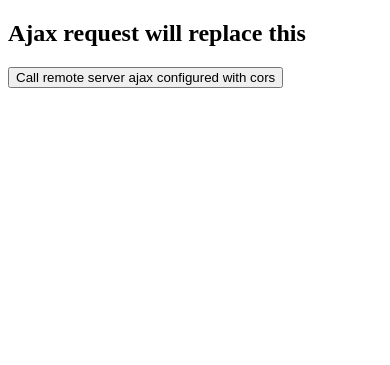
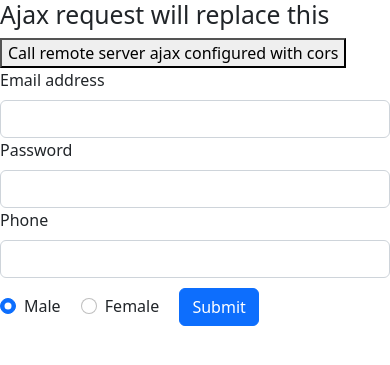
Before and after one commit to estone/cruft, a Flask app: template cors/templates/partner.html in a window 390 px wide. Shown: the top 365 px of the page. Run offline with Flask 2, Linux system fonts and the light colour scheme; the template is opened without the code that fills it, so the values that code supplies are empty.

Commit message:
Add form to CORS demo

```diff
--- a/cors/app.py
+++ b/cors/app.py
@@ -8,5 +8,20 @@ CORS(app)
 def ajax():
   return "This is the response from the remote server. The remote server is configured to allow cross origin requests"
 
+@app.route('/store-form', methods=['POST'])
+def store_form():
+	print("Storing form data...")
+	data = request.form
+
+	# Store to database here
+	print("form data:", data)
+
+	return {
+		'emailId'	 : data['userEmail'],
+		'phoneNumber' : data['userContact'],
+		'password' : data['userPassword'],
+		'gender'	 : 'Male' if data['genderMale'] else 'Female',
+	}
+
 if __name__ == '__main__':
 	app.run(port=5050)
--- a/cors/templates/partner.html
+++ b/cors/templates/partner.html
@@ -12,6 +12,7 @@ $(document).ready(function(){
   });
 });
 </script>
+	<link href="https://cdn.jsdelivr.net/npm/bootstrap@5.2.2/dist/css/bootstrap.min.css" rel="stylesheet"
 </head>
 <body>
 
@@ -19,5 +20,33 @@ $(document).ready(function(){
 
 <button>Call remote server ajax configured with cors</button>
 
+	<div class="row">
+		<div class="col-md-4"></div>
+		<div class="col-md-4">
+<div id="theForm">
+			<form action="http://127.0.0.1:5050/store-form" method="post">
+				<label for="email" class="form-label">Email address</label>
+				<input name="userEmail" type="email" class="form-control" id="email">
+				<label for="password" class="form-label">Password</label>
+				<input name="userPassword" type="password" class="form-control" id="password">
+				<label for="exampleInputEmail1" class="form-label">Phone</label>
+				<input name="userContact" class="form-control" id="exampleInputEmail1">
+				<div class="form-check form-check-inline py-3">
+					<input class="form-check-input" type="radio" name="genderMale" id="male"
+						value="Male" checked>
+					<label class="form-check-label" for="male">Male</label>
+				</div>
+				<div class="form-check form-check-inline">
+					<input class="form-check-input" type="radio" name="genderFemale" id="female"
+						value="Female">
+					<label class="form-check-label" for="female">Female</label>
+				</div>
+				<button type="submit" class="btn btn-primary">Submit</button>
+			</form>
+</div>
+		</div>
+		<div class="col-md-4"></div>
+	</div>
+
 </body>
 </html>
```
